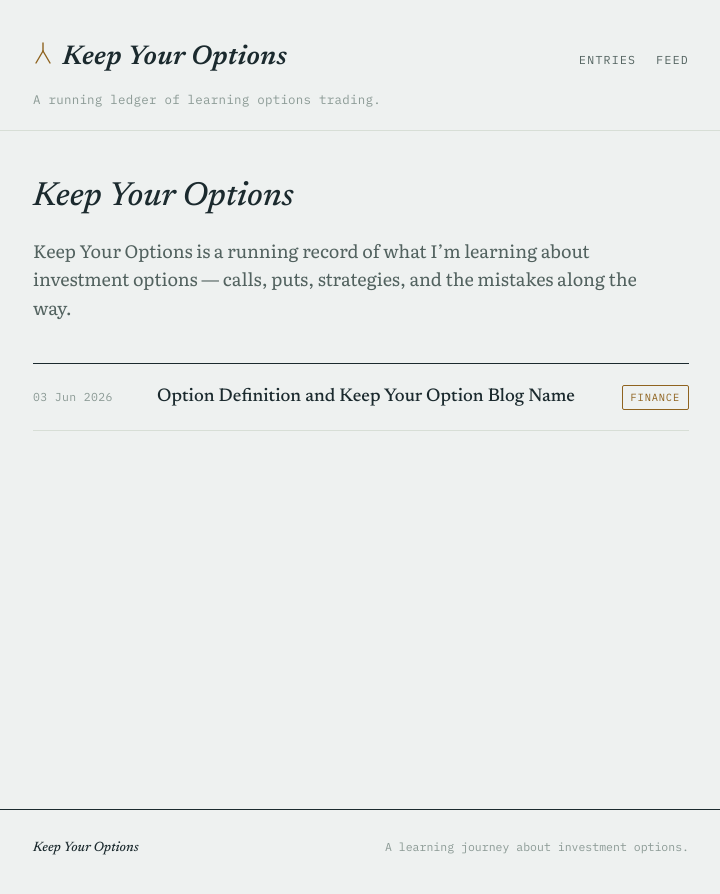
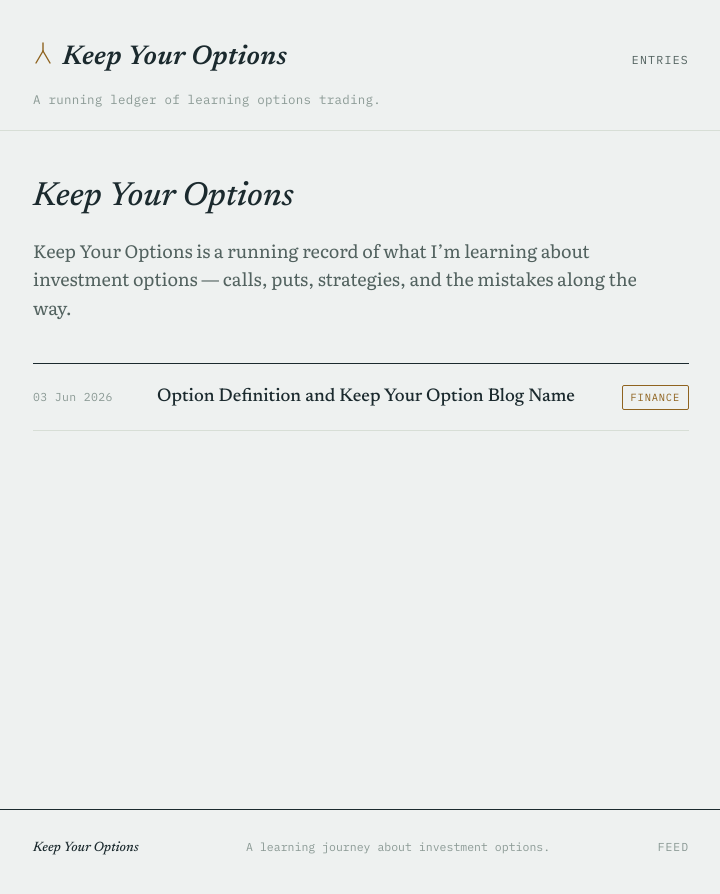
Before and after one commit to Keepyouroptions/keepyouroptions.com, a Jekyll site: the page built from index.md, in a window 1280 px wide. Shown: the top 894 px of the page, without its empty margins (279-999 px from the left). Built offline with Jekyll 4.4.1, drawn with Linux system fonts in a browser that asks for light colours.

Commit message:
Add files via upload

```diff
--- a/_layouts/default.html
+++ b/_layouts/default.html
@@ -37,6 +36,7 @@
     <div class="wrap site-footer__row">
       <span class="site-footer__brand">{{ site.title }}</span>
       <span class="site-footer__meta">{{ site.description }}</span>
+      <a class="site-footer__feed" href="{{ '/feed.xml' | relative_url }}">Feed</a>
     </div>
   </footer>
 </body>
--- a/assets/main.scss
+++ b/assets/main.scss
@@ -338,3 +338,16 @@ main.wrap {
   font-size: 0.72rem;
   color: var(--ink-faint);
 }
+.site-footer__feed {
+  font-family: var(--font-mono);
+  font-size: 0.72rem;
+  text-transform: uppercase;
+  letter-spacing: 0.08em;
+  color: var(--ink-faint);
+  text-decoration: none;
+  border-bottom: 1px solid transparent;
+}
+.site-footer__feed:hover {
+  color: var(--ink);
+  border-bottom-color: var(--gold-deep);
+}
```
Also changed, not shown: other parts of _layouts/default.html (+0 -1 lines).
